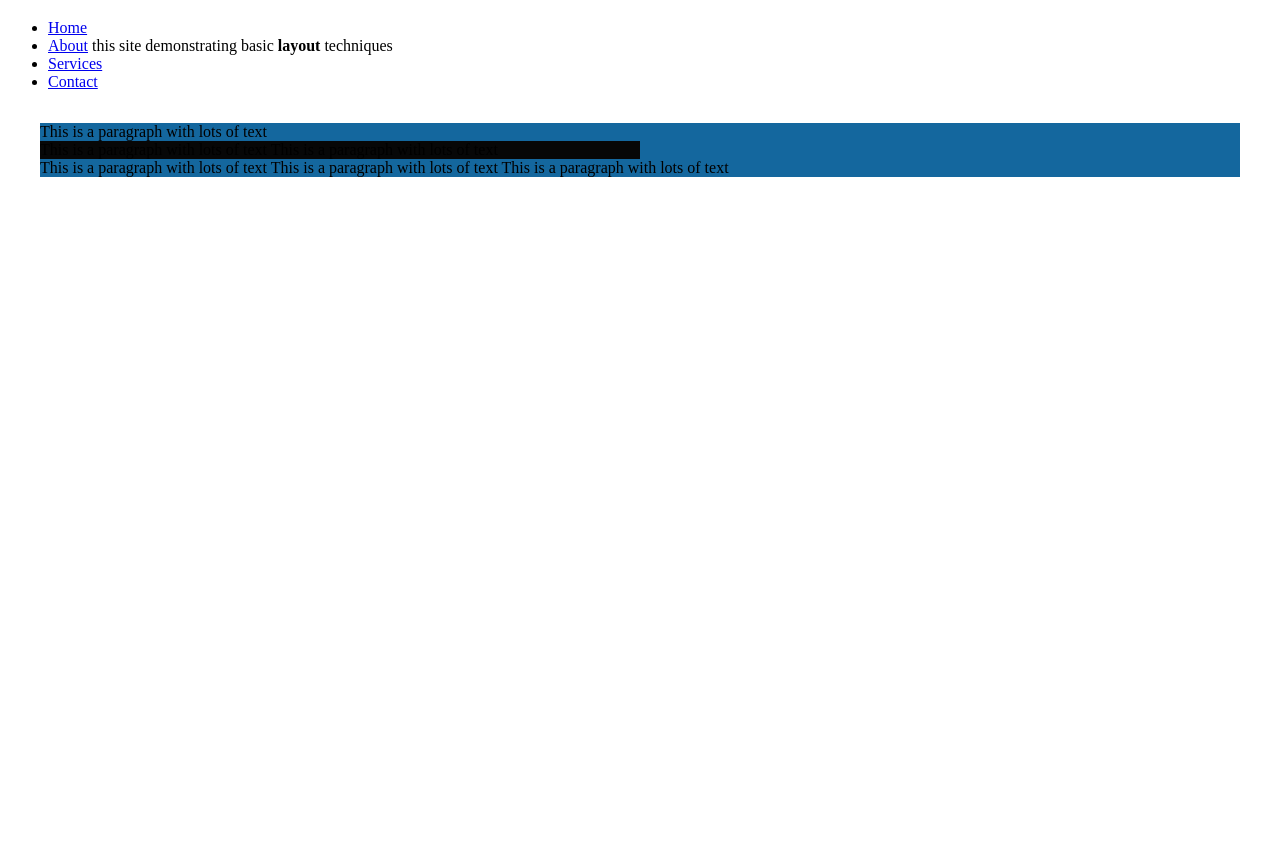
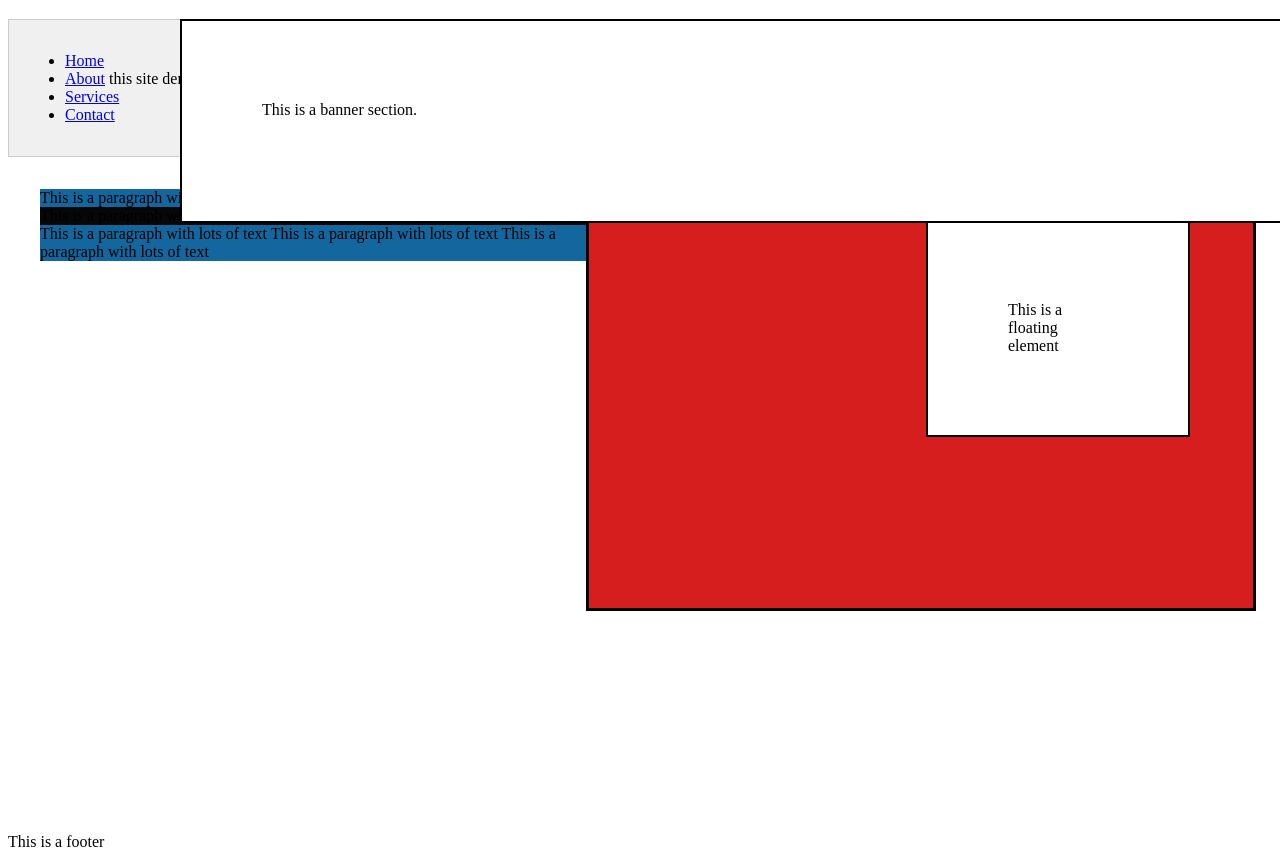
Before and after one commit to Westc20714/Web-Design-Fall-2026, a plain HTML site: page layout_website/index.html in a window 1280 px wide. Shown: the part 61-920 px from the top of the page. Before the commit the page ends 800 px from the top, so only its background shows below. Drawn offline with Linux system fonts and the light colour scheme.

Commit message:
Class CSS Experimenting

```diff
--- a/layout_website/index.html
+++ b/layout_website/index.html
@@ -8,6 +8,11 @@
 <link rel="stylesheet" href="main.css">
 <body>
     <header>
+
+        <aside class="banner">
+            This is a banner section.
+        </aside>
+
         <h1>My Website</h1>
         <nav>
             <ul>
@@ -25,6 +30,14 @@
                 </li>
             </ul>
         </nav>
+
+        <div class="diagram">
+            This is a diagram with a border and padding.
+        </div>
+
+        <div class="floating">
+            This is a floating element
+        </div>
 
         <p class="special-paragraph">
             This is a paragraph with lots of text
@@ -45,5 +58,13 @@
         </span>
     </header>
 
+    <br> <br> <br> <br> <br> <br> <br> <br> <br>
+    <br><br> <br> <br> <br> <br> <br> <br> <br> <br>
+     <br> <br> <br> <br> <br> <br> <br> <br> <br> <br> <br>
+
+    <footer>
+This is a footer
+    </footer>
+
 </body>
 </html>
--- a/layout_website/main.css
+++ b/layout_website/main.css
@@ -1,5 +1,11 @@
 /* B"H
 */
+
+nav {
+    background-color: #f0f0f0;
+    padding: 1rem;
+    border: 1px solid #ccc;
+}
 
 .special-paragraph {
     margin: 2rem;
@@ -11,3 +17,53 @@
     width: 50%;
     background-color: #070707;
 }
+
+.more span {
+    display: none;
+}
+
+.more:focus-within span{
+    display: block;
+}
+
+.diagram {
+    border: 3px solid black;
+    padding: 1rem;
+    margin: 1rem;
+
+    background-color: #d71e1e;
+
+    float: right;
+    width: 50%;
+    height: 400px;
+}
+
+.floating {
+    position: absolute;
+    top: 200px;
+    right: 10px;
+
+    width: 100px;
+    background-color: white;
+    border: 2px solid black;
+    padding: 5rem;
+    margin: 5rem;
+
+}
+
+.banner {
+
+   position: fixed;
+    top: 0;
+    left: 100px;
+    right: 100px;
+
+    width: 100%;
+    height: 5%;
+    background-color: white;
+    border: 2px solid black;
+    padding: 5rem;
+    margin: 5rem;
+
+    z-index: 1000;
+}
```
